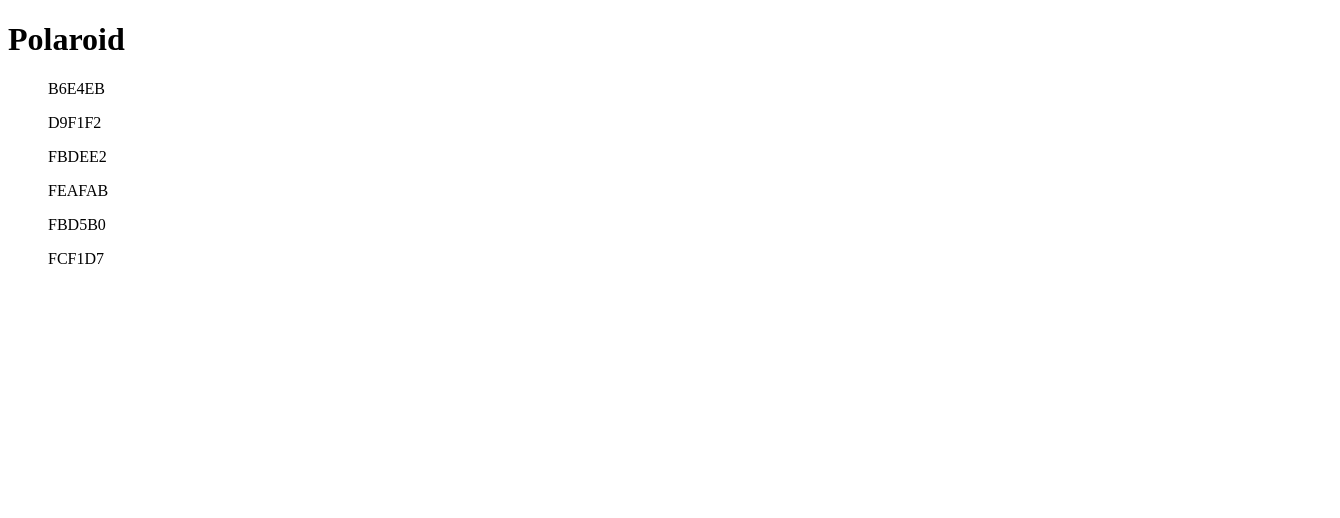
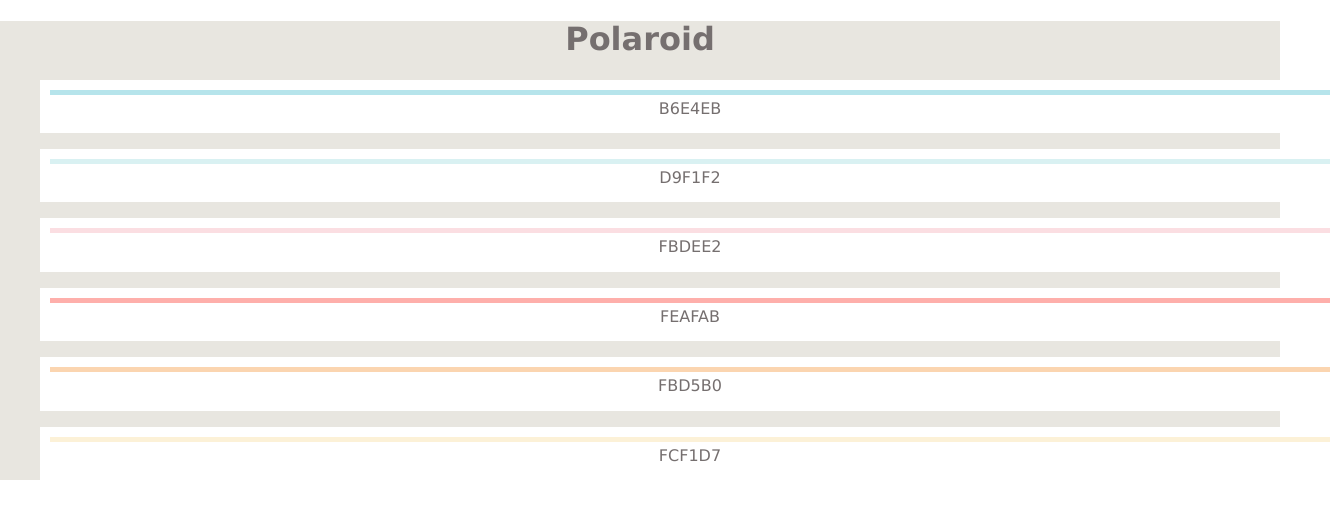
Before and after one commit to aitorocio/polaroidBailongo, a plain HTML site: page index.html in a window 1280 px wide. Shown: the whole page, 1340 px wide, since content can reach past the window. Drawn offline with Linux system fonts and the light colour scheme.

Commit message:
Update index.html

```diff
--- a/index.html
+++ b/index.html
@@ -5,7 +5,7 @@
     <meta http-equiv="X-UA-Compatible" content="IE=edge">
     <meta name="viewport" content="width=device-width, initial-scale=1.0">
     <title>Document</title>
-    <link rel="stylesheet" href="./css/main.css">
+    <link rel="stylesheet" href="style.css">
 </head>
 <body>
 
```
